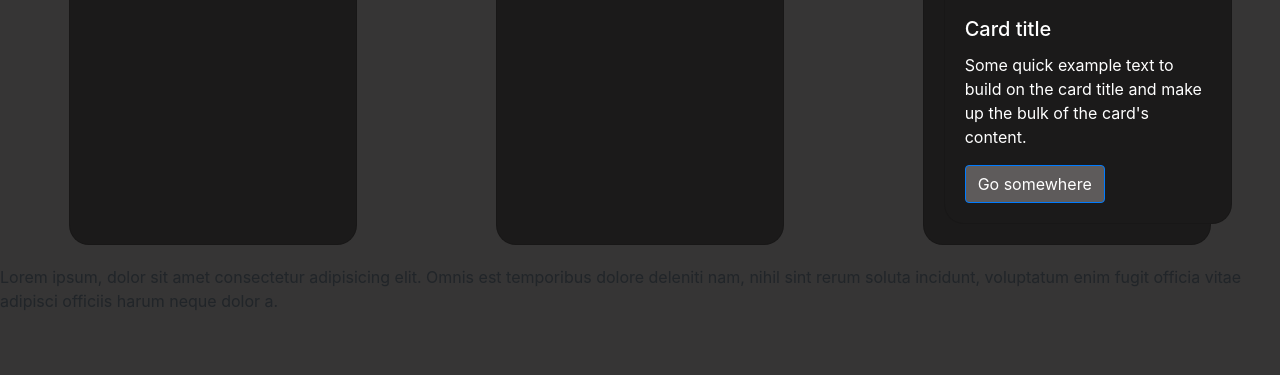
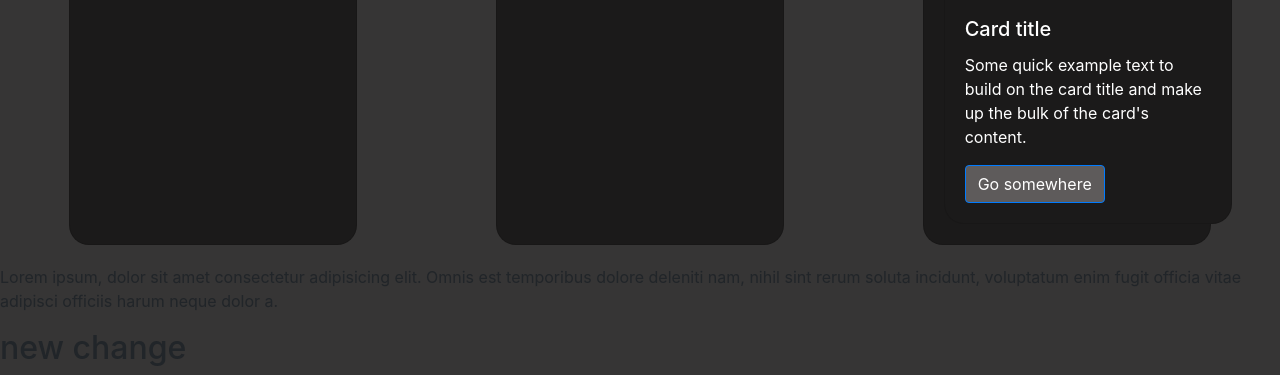
Before and after one commit to ahzamazeem/new, a plain HTML site: page index.html in a window 1280 px wide. Shown: the part 2163-2538 px from the top of the page. Before the commit the page ends 2492 px from the top, so only its background shows below. Drawn offline with nearby package versions, Linux system fonts and the light colour scheme.

Commit message:
Update index.html

```diff
--- a/index.html
+++ b/index.html
@@ -163,6 +163,7 @@
     </section>
 
     <p>Lorem ipsum, dolor sit amet consectetur adipisicing elit. Omnis est temporibus dolore deleniti nam, nihil sint rerum soluta incidunt, voluptatum enim fugit officia vitae adipisci officiis harum neque dolor a.</p>
+    <h2>new change</h2>
 
     <!-- Optional JavaScript -->
     <!-- jQuery first, then Popper.js, then Bootstrap JS -->
```
